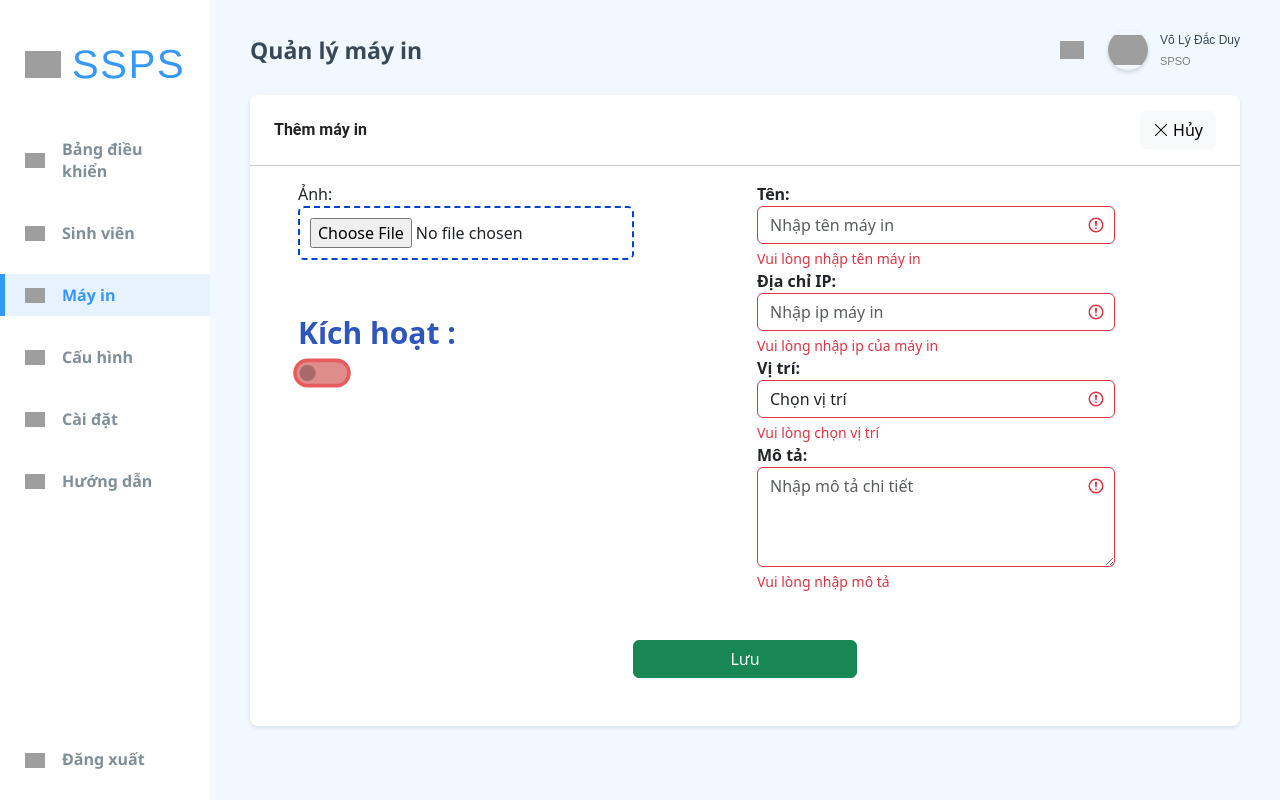
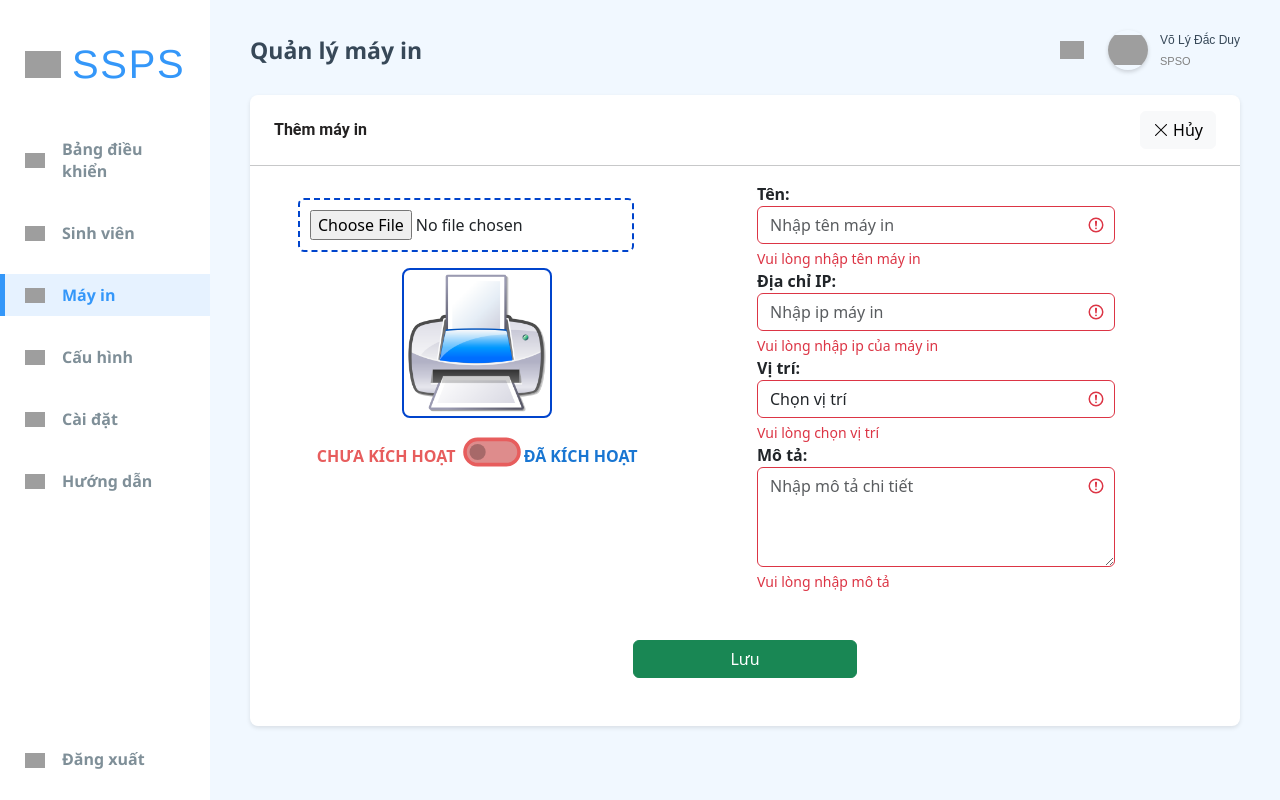
Before and after one commit to Yudov03/SSPS, a React (Vite) app in the folder Frontend/SSPS/: page /printers/add in a window 1280 px wide. Built offline with nearby package versions, Linux system fonts and the light colour scheme; grey boxes are pictures that could not be loaded.

Commit message:
duy update fe

```diff
--- a/Frontend/SSPS/src/component/Printer/add.jsx
+++ b/Frontend/SSPS/src/component/Printer/add.jsx
@@ -206,6 +206,20 @@ export default function AddPrinter() {
       navigate(-1);
   }
 
+  //IMAGE------------------------------------------
+  const defaultImageURL = '/src/assets/p.png';
+  const [imageURL, setImageURL] = useState(defaultImageURL);
+  const previewImage = (event) => {
+    const file = event.target.files[0];
+    const reader = new FileReader();
+    reader.onloadend = () => {
+      setImageURL(reader.result);
+    };
+    reader.readAsDataURL(file);
+  };
+  const removeImage = () => { setImageURL(defaultImageURL); };
+  //-------------------------------------------------
+
   return (
     <StyledPrinterList>
       <StyledHeader>
@@ -218,17 +232,37 @@ export default function AddPrinter() {
       </StyledHeader>
       <hr />
       <div className="mx-5" style={{}}>
-        <div class="was-validated">
+        <div className="was-validated">
           <div className="row">
             <div className="col-5">
-              <div className="input-file-wrapper">
-                <label>Ảnh:</label>
-                <input type="file" accept="image/*"/>
+              <div className="input-file-wrapper mt-3">
+                {/* <label>Ảnh:</label> */}
+                <input type="file" accept="image/*" onChange={previewImage}/>
               </div>
-              <div className="">
-                <label style={{ fontWeight: 'bold' }} htmlFor="statusid" class = "dh">Kích hoạt : </label>
-                <div className="form-check form-switch ms-2">
-                    < input className="form-check-input" required  type="checkbox" role="switch" id="statusid" checked={values.status==="E"} onClick={e => setValues({ ...values, status: values.status==="E"?"D":"E", condition: values.status==="E"?"U":"R" })} readOnly />
+              <div className="image-preview d-flex justify-content-center mt-3" style={{ position: 'relative', display: 'inline-block' }}>
+                <img src={imageURL} alt="Preview" style={{ width: '150px', height: '150px' }} />
+                  {imageURL !== defaultImageURL && (
+                    <button onClick={removeImage} style={{ position: 'absolute',
+                    top: '-15px',
+                    right: '95px',
+                    background: 'red',
+                    color: 'white',
+                    border: 'none',
+                    borderRadius: '50%',
+                    cursor: 'pointer',
+                    padding: '5px 10px' }
+                    }> X </button>
+                  )}
+              </div>
+              <div className="d-flex justify-content-center mt-3">
+                {/* <div className="col-4"></div> */}
+                <div className="">
+
+                  <b style={{ color: '#e75d5d' }}>CHƯA KÍCH HOẠT </b>
+                  <div className="form-check form-switch ms-3 me-2" style={{ display: 'inline-block' }}>
+                      < input className="form-check-input" required  type="checkbox" role="switch" id="statusid" checked={values.status==="E"} onClick={e => setValues({ ...values, status: values.status==="E"?"D":"E", condition: values.status==="E"?"U":"R" })} readOnly />
+                  </div>
+                  <b style={{color:"#1976d2"}}>ĐÃ KÍCH HOẠT </b>
                 </div>
               </div>
             </div>
@@ -236,11 +270,11 @@ export default function AddPrinter() {
             <div className="col-5">
               <label style={{ fontWeight: 'bold' }} htmlFor="nameid">Tên:</label>
               <input type="text"  required  className="form-control" id="nameid" placeholder="Nhập tên máy in" value={values.name} onChange={e => setValues({ ...values, name: e.target.value })} />
-              <div class="invalid-feedback">Vui lòng nhập tên máy in </div>
+              <div className="invalid-feedback">Vui lòng nhập tên máy in </div>
 
               <label style={{ fontWeight: 'bold' }} htmlFor="ipid">Địa chỉ IP:</label>
               <input type="text" className="form-control"  required  id="ipid" placeholder="Nhập ip máy in" value={values.ip} onChange={e => setValues({ ...values, ip: e.target.value })} />
-              <div class="invalid-feedback">Vui lòng nhập ip của máy in </div>
+              <div className="invalid-feedback">Vui lòng nhập ip của máy in </div>
               <div className="">
                 <label style={{ fontWeight: 'bold' }} htmlFor="positionid">Vị trí:</label>
                   <select className="form-control" required id="positionid" value={values.location} onChange={(event) => setValues({ ...values, location: event.target.value })}>
@@ -249,12 +283,12 @@ export default function AddPrinter() {
                     <option value="H6.501">H6.501</option>
                     <option value="A4.402">A4.402</option>
                   </select>
-                  <div class="invalid-feedback">Vui lòng chọn vị trí </div>
+                  <div className="invalid-feedback">Vui lòng chọn vị trí </div>
               </div>
               <div className="">
                 <label style={{ fontWeight: 'bold' }} htmlFor="descriptionid">Mô tả:</label>
                 <textarea style={{ height: 100 }}  required  id="descriptionid" type="text" className="form-control" placeholder="Nhập mô tả chi tiết" value={values.description} onChange={e => setValues({ ...values, description: e.target.value })} />
-                <div class="invalid-feedback">Vui lòng nhập mô tả </div>
+                <div className="invalid-feedback">Vui lòng nhập mô tả </div>
               </div>
             </div>
           </div>
--- a/Frontend/SSPS/src/index.css
+++ b/Frontend/SSPS/src/index.css
@@ -694,14 +694,14 @@ myselect:hover {
   transform: scale(1.8);
   margin-top: 10px;
   background-color: rgb(222, 140, 140);
-  border: 2px solid  rgb(231, 93, 93);
+  border: 2px solid  #e75d5d;
   transition: all 0.3s ease-in-out;
 
 }
 
 
 .form-switch .form-check-input:checked {
-  background-color: #1976d2;
+  background-color: #5096db;
   border: 2px solid #1976d2;
 }
 
@@ -709,9 +709,3 @@ myselect:hover {
 .form-switch .form-check-input:focus {
   box-shadow: 0 0 5px rgba(25, 118, 210, 0.5);
 }
-.dh{
-  display : inline-block ;
-  font-size: 30px;
-  margin-top: 50px;
-  color : rgb(46, 84, 189)
-}
```
Also changed, not shown: Frontend/SSPS/src/assets/p.png (added), Frontend/SSPS/src/assets/printer.gif (added).
